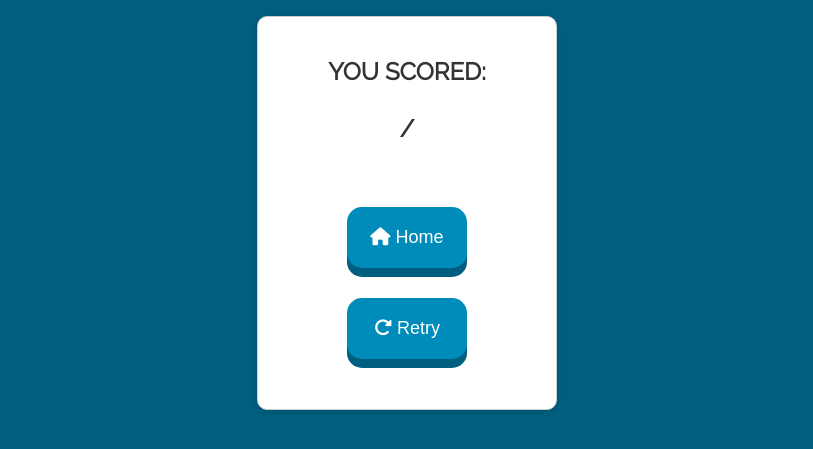
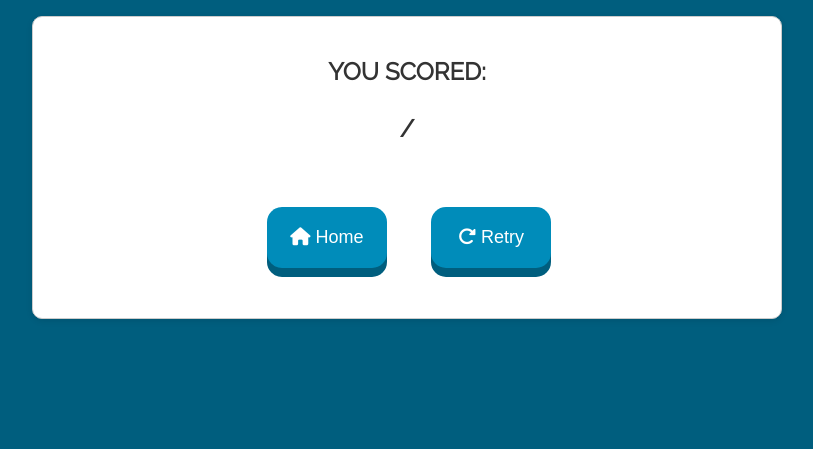
Before and after one commit to RhemaBassey/Quiz-App, a plain HTML site: page submission room.html in a window 1280 px wide. Shown: the part 103-552 px from the top of the page, without its empty margins (233-1046 px from the left). Drawn offline with Linux system fonts and the light colour scheme.

Commit message:
fixed the a tag border problem on submission room page with inline button code

```diff
--- a/styles.css
+++ b/styles.css
@@ -3,6 +3,10 @@
   margin: 0;
   padding: 0;
   box-sizing: border-box;
+}
+
+a{
+  display: inline-block;
 }
 
 body {
@@ -211,7 +215,7 @@ strong{
 }
 
 #submission-room .card{
-  width: 300px;
+  width: 800px;
 }
 
 #submission-room h3{
--- a/submission room.html
+++ b/submission room.html
@@ -38,18 +38,17 @@
         <!-- <a href="x.com">View Answers</a> -->
       </div>
 
-      <a href="index.html"
-        ><button class="three-d-btn animated1">
+      <a href="correction room.html"></a>
+  <button  onclick="location.href='index.html'" class="three-d-btn animated1">
           <i class="fa-solid fa-house"></i>
           Home
-        </button></a
-      >
-      <a href="quiz room.html"
-        ><button class="three-d-btn animated1">
+        </button>
+
+      <button onclick="location.href='quiz room.html'" class="three-d-btn animated1">
           <i class="fa-solid fa-rotate-right"></i>
           Retry
-        </button></a
-      >
+        </button>
+
     </div>
 
     <script type="module" src="submission room.js"></script>
```
